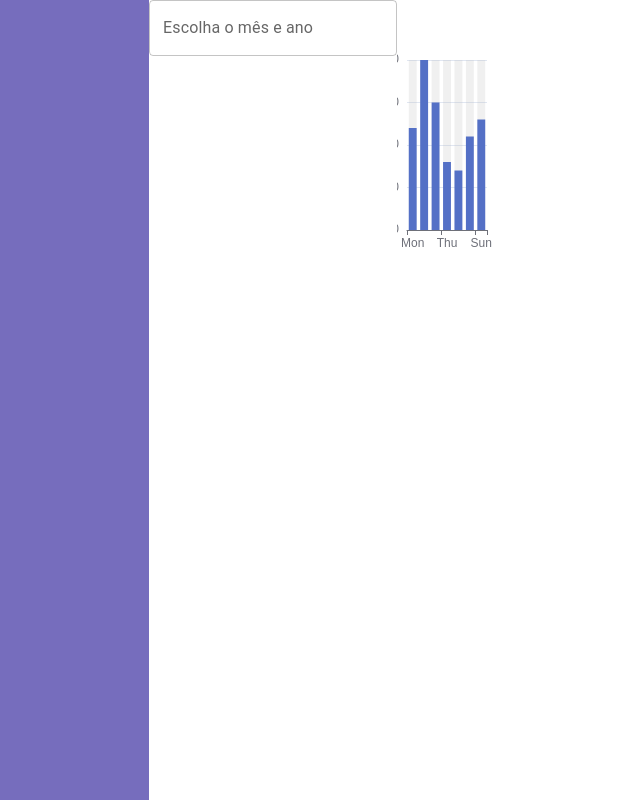
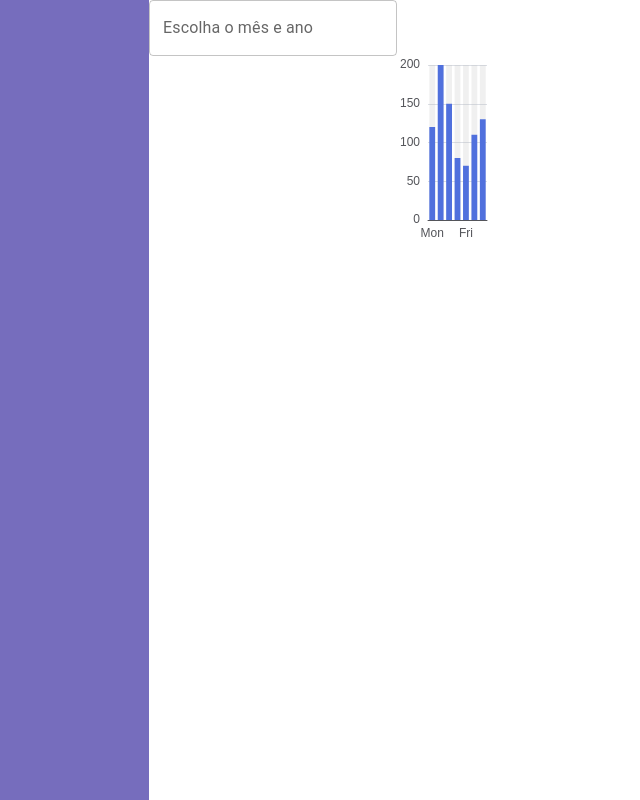
Before and after one commit to pedroMattos/energy-manager, a React (Create React App) app in the folder frontend/: page / in a window 1280 px wide. Shown: the whole page, without its empty margins (71-711 px from the left). Built offline with nearby package versions, Linux system fonts and the light colour scheme.

Commit message:
change chart config

```diff
--- a/frontend/src/components/graphs/InvoiceBarGraph.js
+++ b/frontend/src/components/graphs/InvoiceBarGraph.js
@@ -1,18 +1,4 @@
-import ReactEChartsCore from 'echarts-for-react/lib/core';
-import * as echarts from 'echarts/core';
-import { BarChart } from 'echarts/charts'
-import {
-  CanvasRenderer,
-} from 'echarts/renderers';
-
-import {
-  GridComponent,
-  TooltipComponent,
-  TitleComponent,
-} from 'echarts/components';
-echarts.use(
-  [TitleComponent, TooltipComponent, GridComponent, BarChart, CanvasRenderer]
-);
+import ReactECharts from 'echarts-for-react';
 const options = {
   xAxis: {
     type: 'category',
@@ -34,11 +20,7 @@ const options = {
 };
 
 function InvoiceBarGraph() {
-  return <ReactEChartsCore
-    echarts={echarts}
-    option={options}
-    lazyUpdate={true}
-  />
+  return <ReactECharts option={options} />
 }
 
 export default InvoiceBarGraph
```
